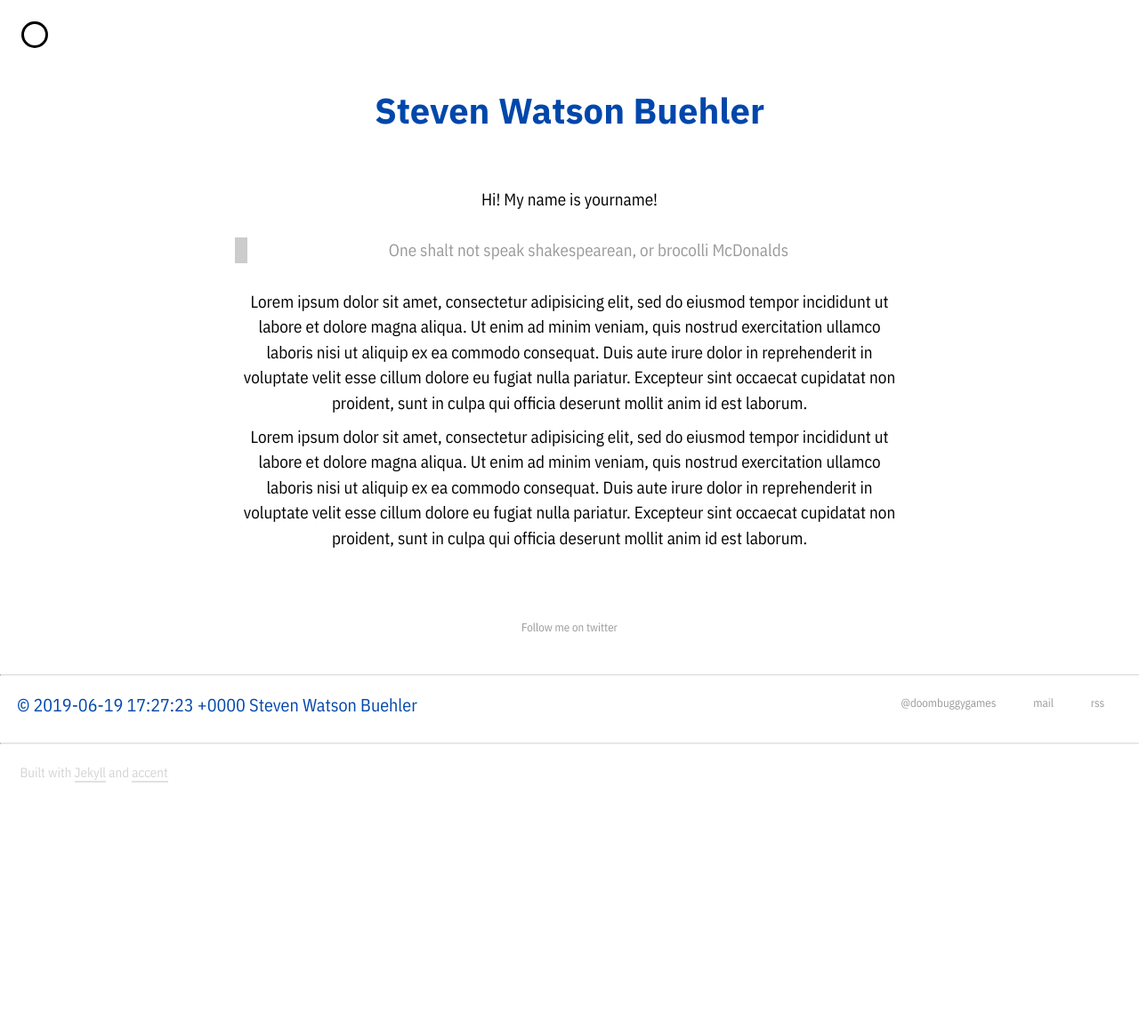
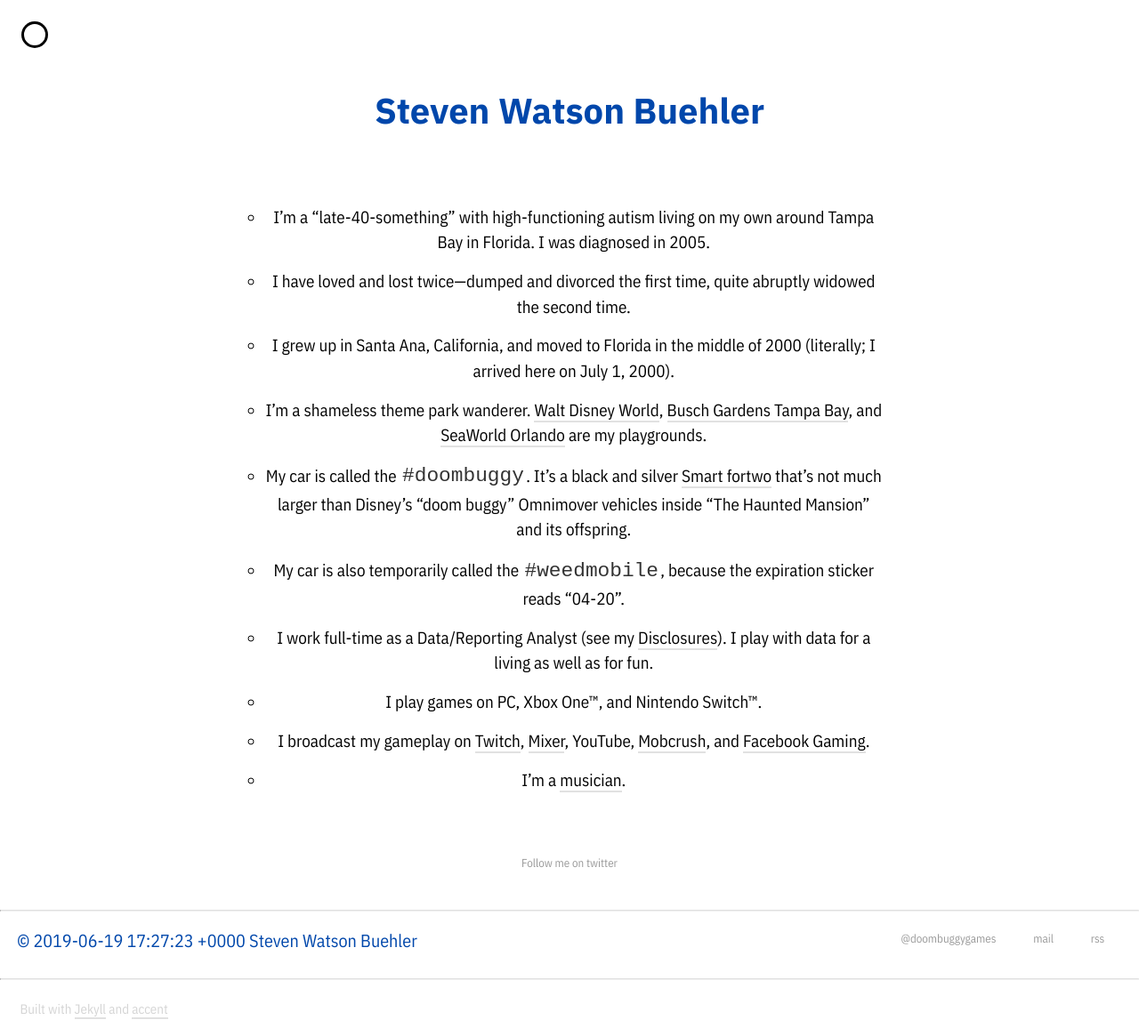
Before and after one commit to swbuehler/stevenwatsonbuehler.github.io, a Jekyll site: the page built from about.markdown, in a window 1280 px wide. Shown: the whole page at 89% size. Built offline with Jekyll 4.4.1, drawn with Linux system fonts in a browser that asks for light colours; nearby versions of some CDN libraries; before the commit the page ends 900 px from its top, so only the background shows below that.

```diff
--- a/about.markdown
+++ b/about.markdown
@@ -1,15 +1,26 @@
 ---
 layout: about
-title: accent
-author: Ankit Sultana
+title: About Me @ Random
+author: Steven W. Buehler
 permalink: /about
 ---
 
-Hi! My name is yourname!
+- I'm a "late-40-something" with high-functioning autism living on my own around Tampa Bay in Florida. I was diagnosed in 2005.
 
-> One shalt not speak shakespearean, or brocolli McDonalds
+- I have loved and lost twice&mdash;dumped and divorced the first time, quite abruptly widowed the second time.
 
-Lorem ipsum dolor sit amet, consectetur adipisicing elit, sed do eiusmod tempor incididunt ut labore et dolore magna aliqua. Ut enim ad minim veniam, quis nostrud exercitation ullamco laboris nisi ut aliquip ex ea commodo consequat. Duis aute irure dolor in reprehenderit in voluptate velit esse cillum dolore eu fugiat nulla pariatur. Excepteur sint occaecat cupidatat non proident, sunt in culpa qui officia deserunt mollit anim id est laborum.
+- I grew up in Santa Ana, California, and moved to Florida in the middle of 2000 (literally; I arrived here on July 1, 2000).
 
+- I'm a shameless theme park wanderer. [Walt Disney World](https://www.waltdisneyworld.com), [Busch Gardens Tampa Bay](https://buschgardens.com/tampa), and [SeaWorld Orlando](https://seaworld.com/orlando) are my playgrounds.
 
-Lorem ipsum dolor sit amet, consectetur adipisicing elit, sed do eiusmod tempor incididunt ut labore et dolore magna aliqua. Ut enim ad minim veniam, quis nostrud exercitation ullamco laboris nisi ut aliquip ex ea commodo consequat. Duis aute irure dolor in reprehenderit in voluptate velit esse cillum dolore eu fugiat nulla pariatur. Excepteur sint occaecat cupidatat non proident, sunt in culpa qui officia deserunt mollit anim id est laborum.
+- My car is called the `#doombuggy`. It's a black and silver [Smart fortwo](https://www.smartusa.com) that's not much larger than Disney's "doom buggy" Omnimover vehicles inside "The Haunted Mansion" and its offspring.
+
+- My car is also temporarily called the `#weedmobile`, because the expiration sticker reads "04-20".
+
+- I work full-time as a Data/Reporting Analyst (see my [Disclosures](/disclosures.md)). I play with data for a living as well as for fun.
+
+- I play games on PC, Xbox One&trade;, and Nintendo Switch&trade;.
+
+- I broadcast my gameplay on [Twitch](https://twitch.tv/doombuggygames), [Mixer](https://mixer.com/doombuggygames), YouTube, [Mobcrush](https://www.mobcrush.com/doombuggygames), and [Facebook Gaming](https://gaming.facebook.com/DoombuggyGames).
+
+- I'm a [musician](https://soundcloud.com/inmysilence).
```
Also changed, not shown: _posts/2016-02-10-example-content.markdown (deleted, +0 -91 lines), _posts/2016-02-10-testing.markdown (deleted, +0 -121 lines), _posts/2016-02-10-welcome-to-jekyll.markdown (deleted, +0 -19 lines), _drafts/2016-02-10-guest-posts.markdown (renamed from _posts/2016-02-10-guest-posts.markdown), _drafts/2016-02-11-documentation.markdown (renamed from _posts/2016-02-11-documentation.markdown), _drafts/2016-02-11-features.markdown (renamed from _posts/2016-02-11-features.markdown).
